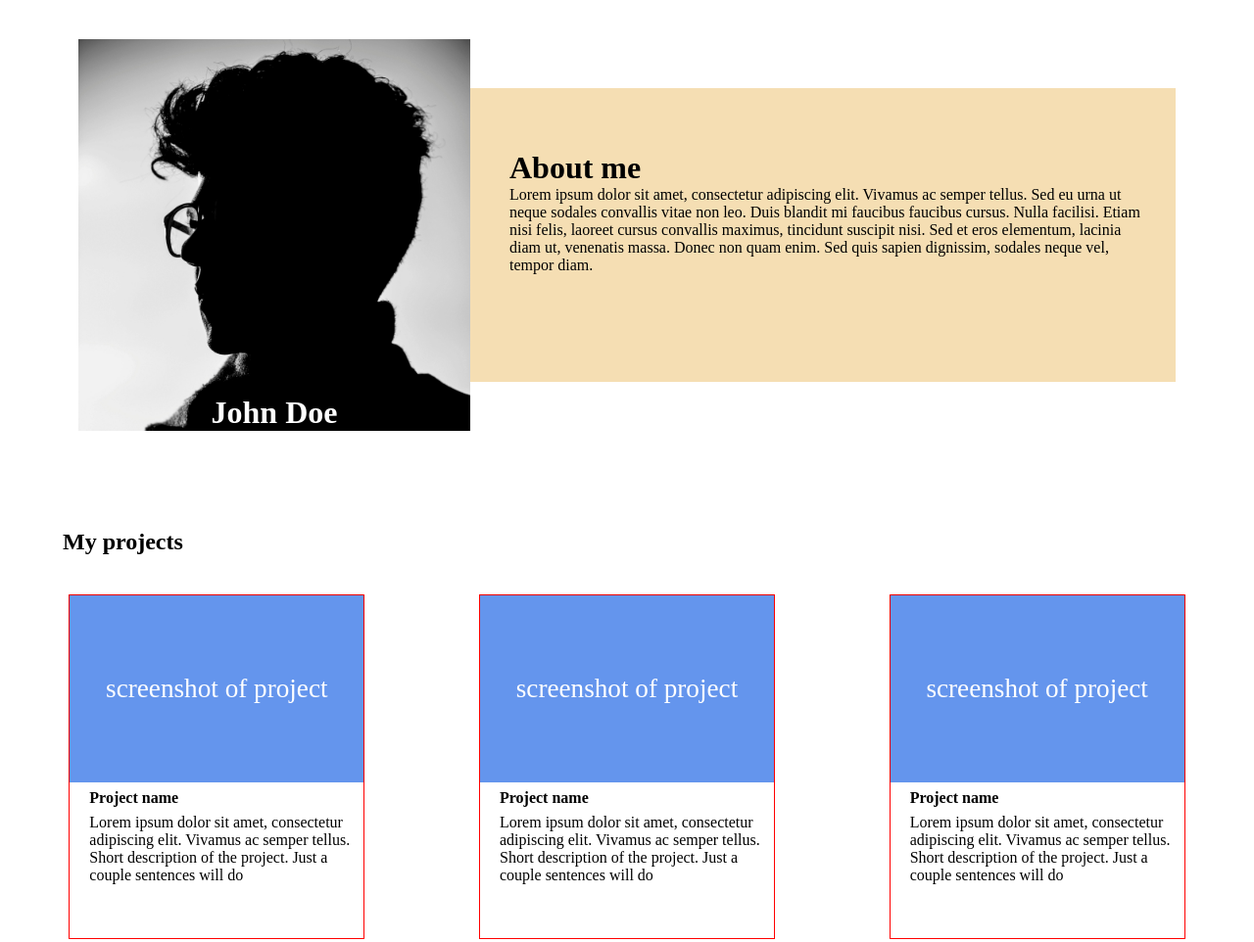
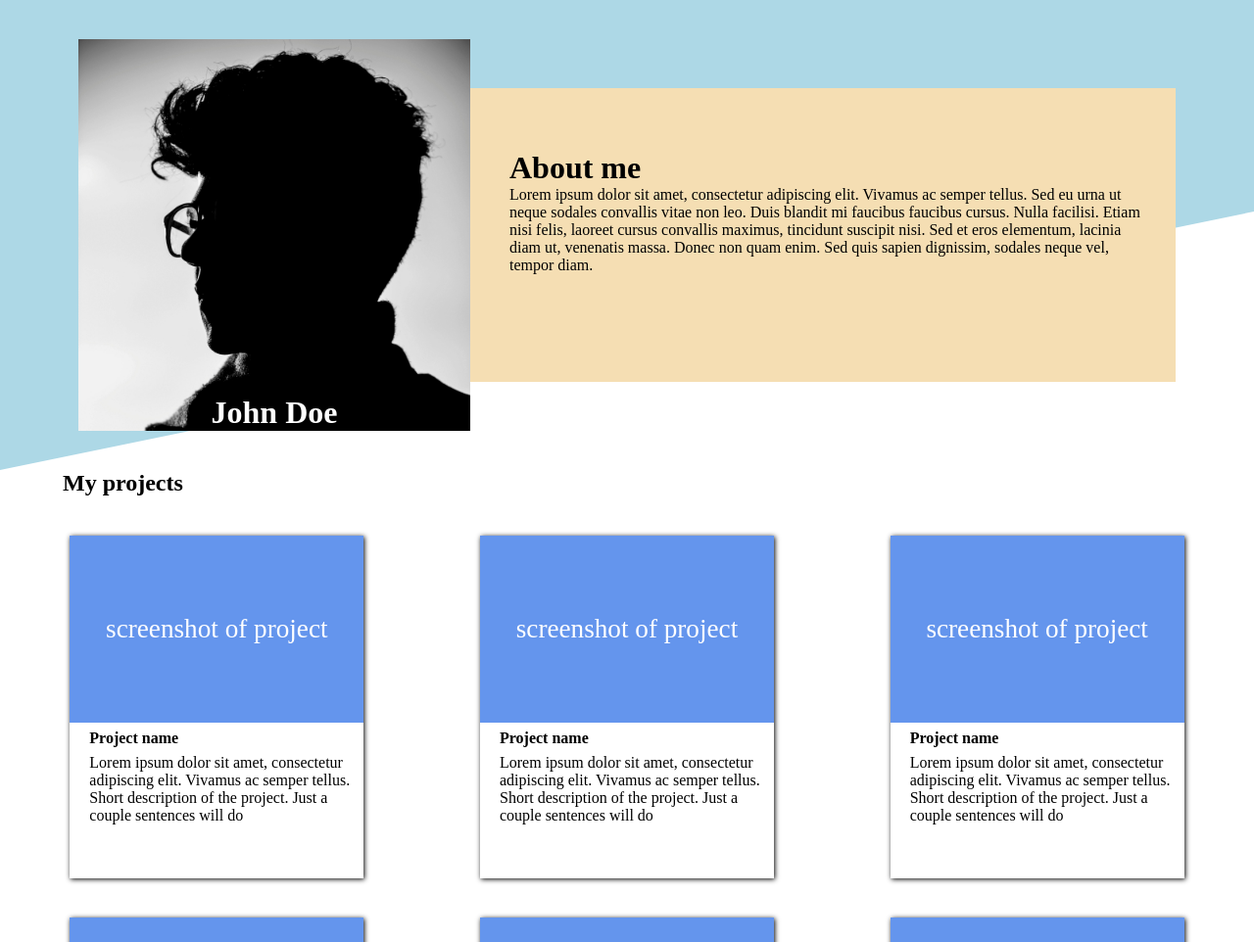
Before and after one commit to Do-Nam-Binh/ResponsiveHomePage, a plain HTML site: page index.html in a window 1280 px wide. Shown: the top 962 px of the page at 98% size. Drawn offline with Linux system fonts and the light colour scheme.

Commit message:
Add background for header

```diff
--- a/style.css
+++ b/style.css
@@ -1,5 +1,12 @@
 * {
   margin: 0;
+  padding: 0;
+}
+
+body {
+  margin: 0;
+  width: 100vw;
+  height: 100vh;
 }
 
 .content {
@@ -8,12 +15,29 @@
   width: 100vw;
 }
 
+/* .background-header {
+  background-color: #8ec5fc;
+  margin-bottom: 80px;
+  clip-path: polygon(0 0, 100% 0, 100% 40%, 0 100%);
+} */
+
+.header::before {
+  content: "";
+  position: absolute;
+  z-index: -1;
+  height: 480px;
+  left: 0;
+  width: 100vw;
+  clip-path: polygon(0% 0%, 100vw 0%, 100vw 45%, 0% 100%);
+  background-color: lightblue;
+}
+
 .header {
   display: flex;
   height: 400px;
   align-items: center;
-  margin: 40px 10vh;
-  margin-bottom: 100px;
+  padding: 40px 10vh;
+  clip-path: none;
 }
 
 .profileName {
@@ -68,7 +92,7 @@
 }
 
 .project {
-  border: 1px solid red;
+  box-shadow: 1px 1px 5px;
   width: 300px;
   height: 350px;
   display: grid;
@@ -118,5 +142,5 @@
 }
 
 .contact .contact-desc {
-  width: clamp(400px, 450px, 600px);
+  width: 400px;
 }
```
